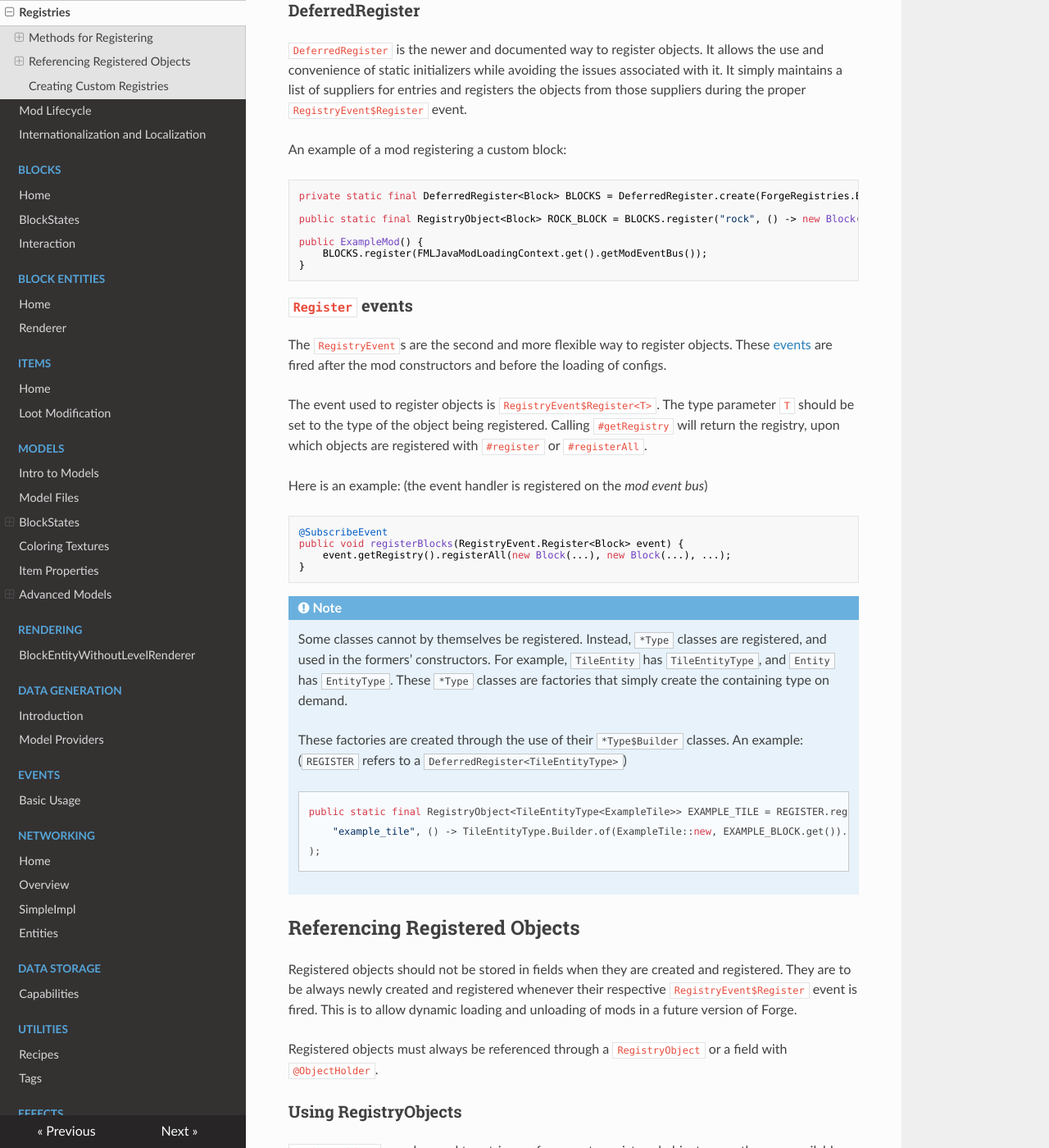
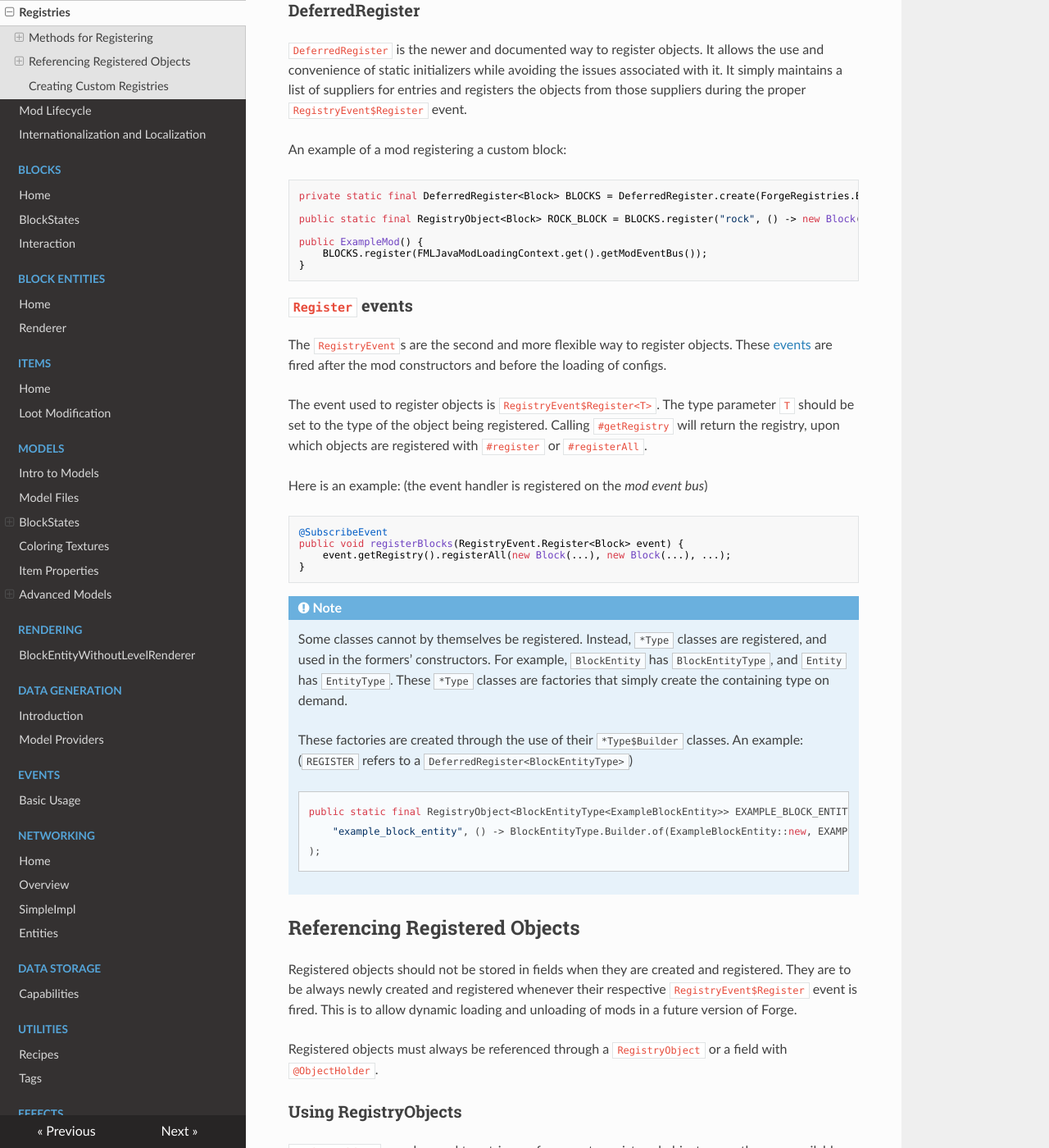
Before and after one commit to MinecraftForge/Documentation, an MkDocs documentation site: the page built from docs/concepts/registries.md, in a window 1280 px wide and 1400 px high, scrolled down 706 px. Shown: the whole window at 82% size. Built offline with MkDocs 1.6.1, drawn with Linux system fonts in a browser that asks for light colours; nearby versions of some CDN libraries; some of the changed text lies outside the part shown.

````diff
--- a/docs/concepts/registries.md
+++ b/docs/concepts/registries.md
@@ -21,7 +21,7 @@ An example of a mod registering a custom block:
 ```java
 private static final DeferredRegister<Block> BLOCKS = DeferredRegister.create(ForgeRegistries.BLOCKS, MODID);
 
-public static final RegistryObject<Block> ROCK_BLOCK = BLOCKS.register("rock", () -> new Block(AbstractBlock.Properties.of(Material.STONE)));
+public static final RegistryObject<Block> ROCK_BLOCK = BLOCKS.register("rock", () -> new Block(BlockBehaviour.Properties.of(Material.STONE)));
 
 public ExampleMod() {
     BLOCKS.register(FMLJavaModLoadingContext.get().getModEventBus());
@@ -44,12 +44,12 @@ public void registerBlocks(RegistryEvent.Register<Block> event) {
 ```
 
 !!! note
-    Some classes cannot by themselves be registered. Instead, `*Type` classes are registered, and used in the formers' constructors. For example, [`TileEntity`][tileentity] has `TileEntityType`, and `Entity` has `EntityType`. These `*Type` classes are factories that simply create the containing type on demand.
+    Some classes cannot by themselves be registered. Instead, `*Type` classes are registered, and used in the formers' constructors. For example, [`BlockEntity`][blockentity] has `BlockEntityType`, and `Entity` has `EntityType`. These `*Type` classes are factories that simply create the containing type on demand.
 
-    These factories are created through the use of their `*Type$Builder` classes. An example: (`REGISTER` refers to a `DeferredRegister<TileEntityType>`)
+    These factories are created through the use of their `*Type$Builder` classes. An example: (`REGISTER` refers to a `DeferredRegister<BlockEntityType>`)
     ```java
-    public static final RegistryObject<TileEntityType<ExampleTile>> EXAMPLE_TILE = REGISTER.register(
-        "example_tile", () -> TileEntityType.Builder.of(ExampleTile::new, EXAMPLE_BLOCK.get()).build(null)
+    public static final RegistryObject<BlockEntityType<ExampleBlockEntity>> EXAMPLE_BLOCK_ENTITY = REGISTER.register(
+        "example_block_entity", () -> BlockEntityType.Builder.of(ExampleBlockEntity::new, EXAMPLE_BLOCK.get()).build(null)
     );
     ```
 
@@ -192,4 +192,4 @@ The Forge registries can be accessed through the `ForgeRegistries` class. Any ot
 
 [ResourceLocation]: resources.md#resourcelocation
 [events]: ../events/intro.md
-[tileentity]: ../tileentities/tileentity.md
+[blockentity]: ../blockentities/blockentity.md
````
Also changed, not shown: other parts of docs/concepts/registries.md (+51 -51 lines), docs/concepts/internationalization.md (+5 -5 lines), docs/concepts/sides.md (+6 -6 lines).
